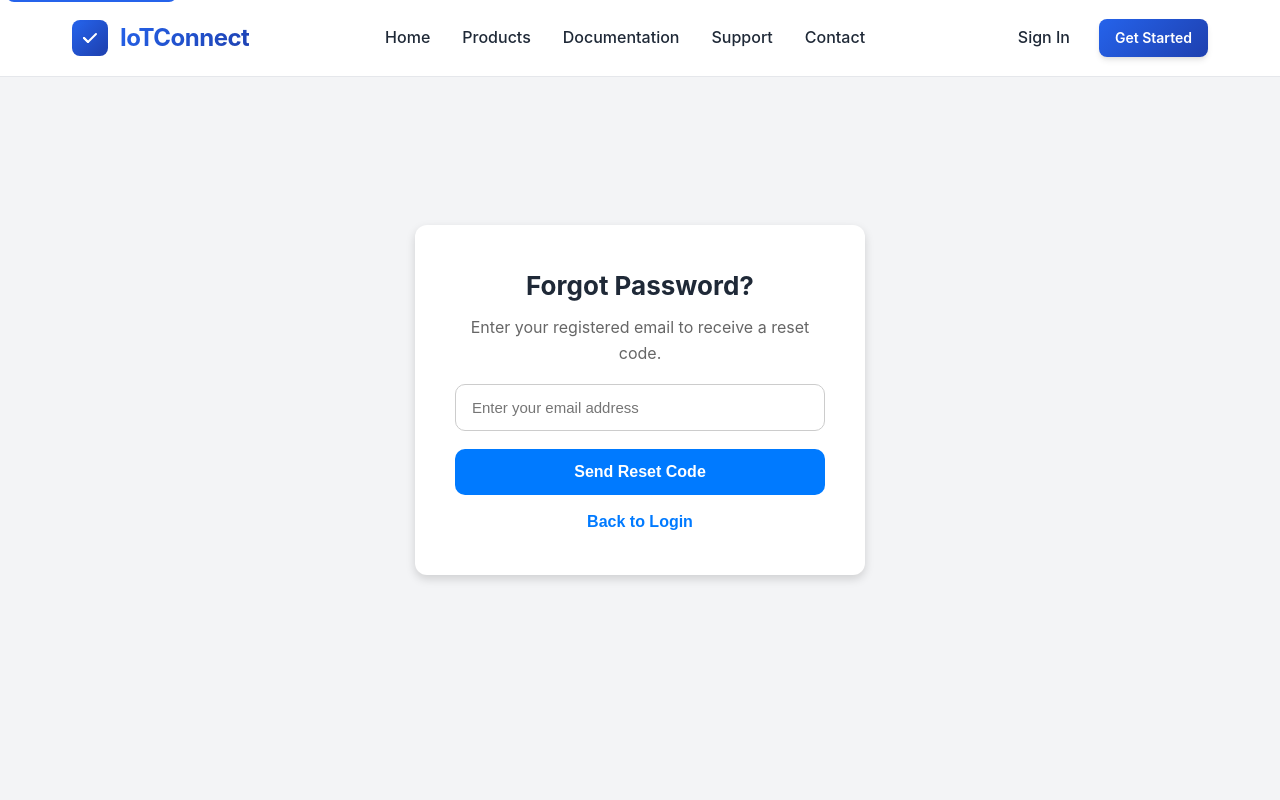
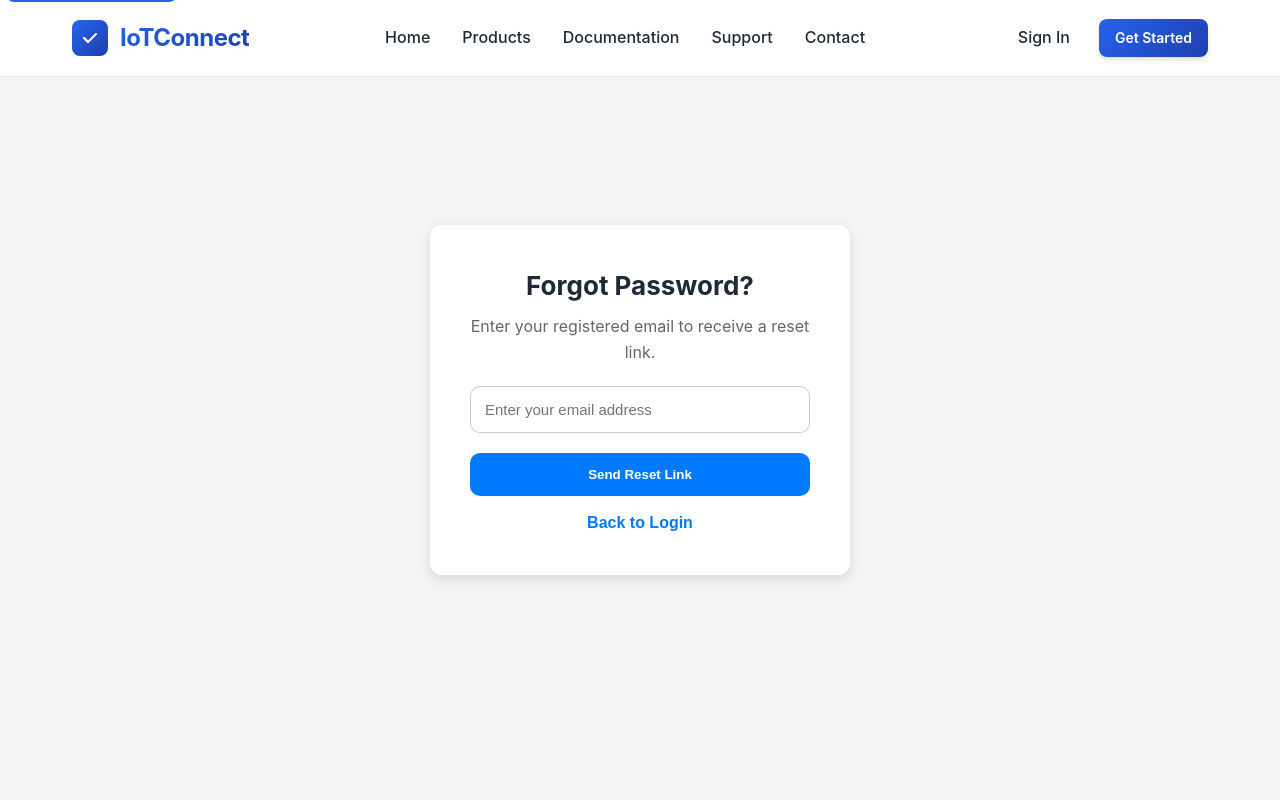
Before and after one commit to krishna99-tech/Thinknxt, a Next.js app: page /forgot-password in a window 1280 px wide. Shown: the top 800 px of the page. Built offline with nearby package versions, Linux system fonts and the light colour scheme; a web font is replaced by a local one.

Commit message:
Updated page.js

```diff
--- a/app/forgot-password/page.js
+++ b/app/forgot-password/page.js
@@ -17,31 +17,35 @@ export default function ForgotPasswordPage() {
   const handleForgotPassword = async () => {
     setToast({ type: "", message: "" });
 
-    if (!email.trim()) return setToast({ type: "error", message: "Please enter email" });
-    if (!validateEmail(email)) return setToast({ type: "error", message: "Invalid email format" });
+    if (!email.trim())
+      return setToast({ type: "error", message: "Please enter email" });
+
+    if (!validateEmail(email))
+      return setToast({ type: "error", message: "Invalid email format" });
 
     setLoading(true);
+
     try {
       const res = await fetch(`${API_BASE}/forgot-password`, {
         method: "POST",
         headers: {
           "Content-Type": "application/json"
         },
-        body: JSON.stringify({ email: email.toLowerCase().trim() }),
+        body: JSON.stringify({ email: email.toLowerCase().trim() }), // EXACT format backend needs
       });
 
-      if (!res.ok) throw new Error("Failed");
+      if (!res.ok) throw new Error("Failed to send reset request");
 
-      setToast({ type: "success", message: "Reset code sent! Check your email." });
+      setToast({ type: "success", message: "Reset link sent! Check your inbox." });
 
       setTimeout(() => {
-        router.push("/reset-password");
-      }, 1500);
+        router.push(`/reset-password?email=${email.toLowerCase().trim()}`);
+      }, 1200);
 
     } catch (err) {
       setToast({
         type: "error",
-        message: "Failed to send reset request",
+        message: "Failed to send reset email. Try again.",
       });
     } finally {
       setLoading(false);
@@ -49,34 +53,51 @@ export default function ForgotPasswordPage() {
   };
 
   return (
-    <div style={{ display:"flex",alignItems:"center",justifyContent:"center",minHeight:"100vh",backgroundColor:"#f3f4f6",padding:"20px" }}>
-      <div style={{ width:"100%",maxWidth:"450px",backgroundColor:"#fff",padding:"40px",borderRadius:"12px",boxShadow:"0px 4px 10px rgba(0,0,0,0.15)",textAlign:"center" }}>
+    <div style={{
+      display:"flex",alignItems:"center",justifyContent:"center",
+      minHeight:"100vh",backgroundColor:"#f3f4f6",padding:"20px"
+    }}>
+      <div style={{
+        width:"100%",maxWidth:"420px",background:"#fff",
+        padding:"40px",borderRadius:"12px",
+        boxShadow:"0px 4px 12px rgba(0,0,0,0.12)",textAlign:"center"
+      }}>
         <h1 style={{ fontSize:"26px",fontWeight:"bold" }}>Forgot Password?</h1>
-        <p style={{ color:"#666",marginTop:"8px" }}>Enter your registered email to receive a reset code.</p>
+        <p style={{ color:"#666",marginTop:"8px" }}>
+          Enter your registered email to receive a reset link.
+        </p>
 
         <input
           type="email"
-          style={{ width:"100%",padding:"14px 16px",marginTop:"18px",borderRadius:"10px",border:"1px solid #ccc",fontSize:"15px" }}
-          placeholder="Enter your email address"
           value={email}
           onChange={(e) => setEmail(e.target.value)}
+          placeholder="Enter your email address"
           disabled={loading}
+          style={{
+            width:"100%",marginTop:"20px",padding:"14px",
+            borderRadius:"10px",border:"1px solid #ccc",fontSize:"15px"
+          }}
         />
 
         <button
-          style={{ width:"100%",padding:"14px",marginTop:"18px",backgroundColor:"#007aff",color:"white",border:"none",borderRadius:"10px",fontSize:"16px",fontWeight:"600",cursor:"pointer",opacity:loading?0.6:1 }}
           onClick={handleForgotPassword}
           disabled={loading}
+          style={{
+            width:"100%",padding:"14px",marginTop:"20px",
+            background:"#007aff",color:"#fff",
+            borderRadius:"10px",fontWeight:"600",
+            opacity:loading?0.6:1,cursor:"pointer",border:"none"
+          }}
         >
-          {loading ? "Sending..." : "Send Reset Code"}
+          {loading ? "Sending..." : "Send Reset Link"}
         </button>
 
         {toast.message && (
           <div style={{
-            width:"100%",padding:"12px",marginTop:"14px",borderRadius:"8px",fontWeight:"600",
+            marginTop:"15px",padding:"12px",borderRadius:"8px",
             backgroundColor: toast.type === "success" ? "#d1fae5" : "#fee2e2",
             color: toast.type === "success" ? "#065f46" : "#7f1d1d",
-            border: toast.type === "success" ? "1px solid #6ee7b7" : "1px solid #fca5a5"
+            fontWeight:"600",border:"1px solid #ddd"
           }}>
             {toast.type === "success" ? "✓ " : "✗ "}
             {toast.message}
@@ -84,8 +105,11 @@ export default function ForgotPasswordPage() {
         )}
 
         <button
-          style={{ marginTop:"18px",background:"none",border:"none",cursor:"pointer",color:"#007aff",fontSize:"16px",fontWeight:"600" }}
-          onClick={() => router.push("/login")}
+          onClick={() => router.push("/ResetPasswordComponent")}
+          style={{
+            marginTop:"18px",background:"none",border:"none",
+            cursor:"pointer",color:"#007aff",fontSize:"16px",fontWeight:"600"
+          }}
         >
           Back to Login
         </button>
```
